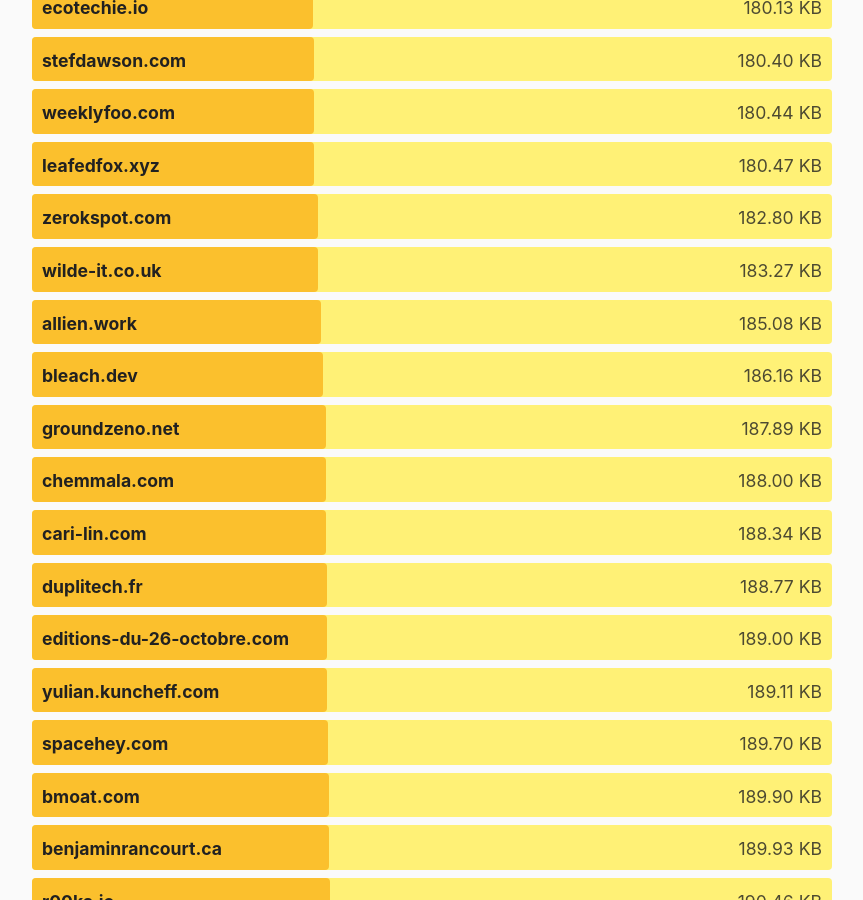
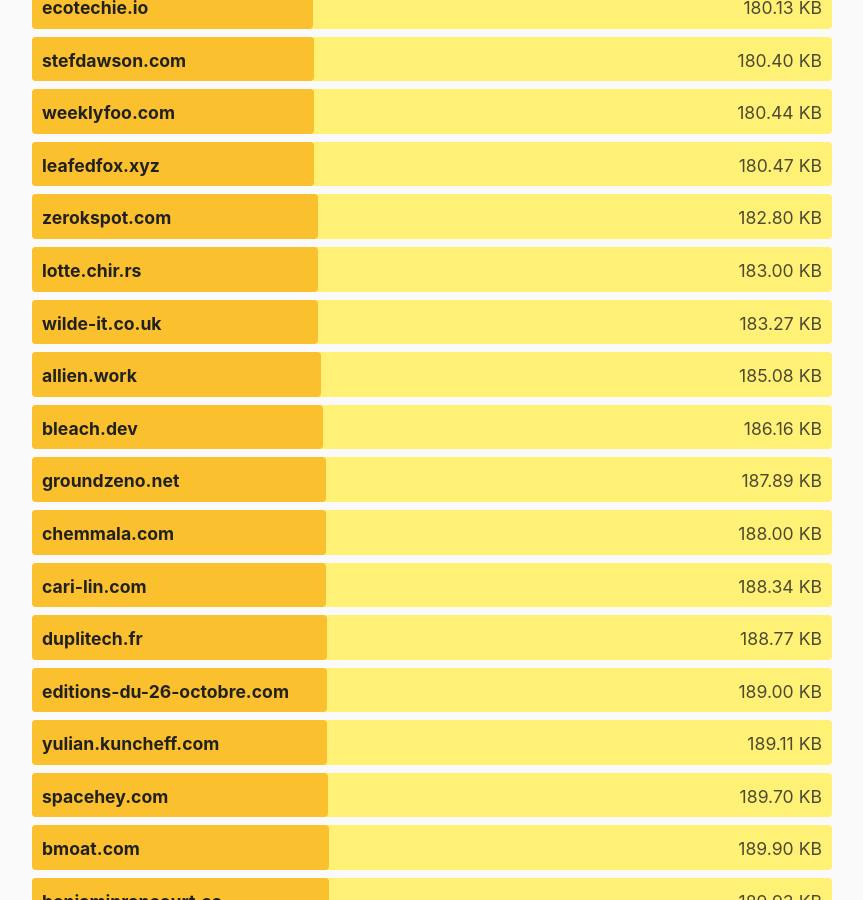
Before and after one commit to kevquirk/512kb.club, a Jekyll site: the page built from index.md, in a window 1280 px wide and 900 px high, scrolled down 32886 px. Shown: the whole window, without its empty margins (208-1071 px from the left). Built offline with Jekyll 4.4.1, drawn with Linux system fonts in a browser that asks for light colours.

Commit message:
Add lotte.chir.rs

```diff
--- a/_data/sites.yml
+++ b/_data/sites.yml
@@ -2298,6 +2298,11 @@
   size: 144.18
   last_checked: 2025-05-18
 
+- domain: lotte.chir.rs
+  url: https://lotte.chir.rs/
+  size: 183
+  last_checked: 2025-08-07
+
 - domain: luana.cc
   url: https://luana.cc/
   size: 322.44
```
